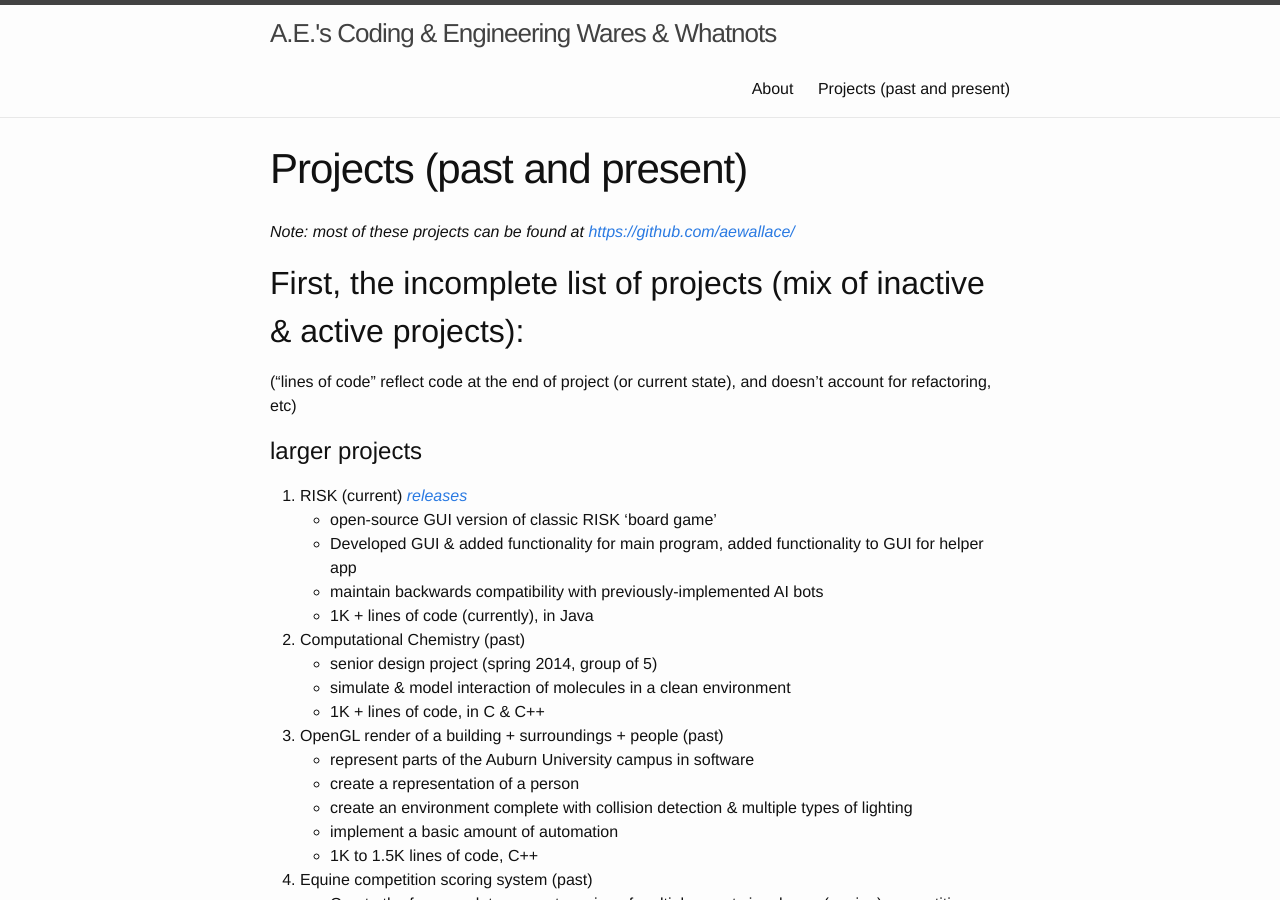
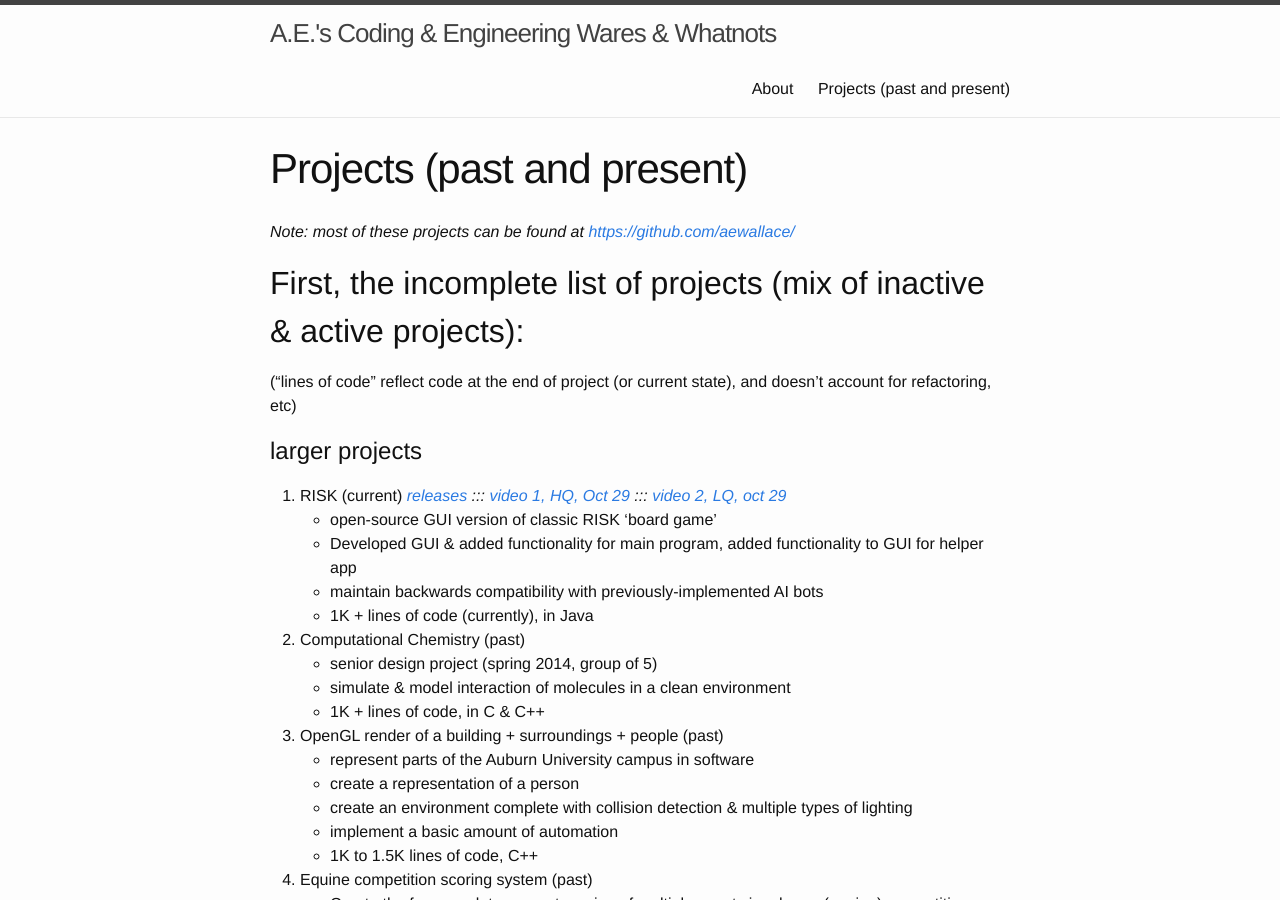
Before and after one commit to aewallace/aewallace.github.io, a Jekyll site: the page built from projects.md, in a window 1280 px wide and 900 px high. Built offline with Jekyll 4.4.1, drawn with Linux system fonts in a browser that asks for light colours.

Commit message:
Update projects.md
Add links to YouTube'd RISK! videos

```diff
--- a/projects.md
+++ b/projects.md
@@ -11,7 +11,7 @@
 
 #larger projects
 
-1. RISK (current) _[releases](https://github.com/aewallace/GUI-Risk/releases)_
+1. RISK (current) _[releases](https://github.com/aewallace/GUI-Risk/releases) ::: [video 1, HQ, Oct 29](https://www.youtube.com/watch?v=F5u-gxw-ofI) ::: [video 2, LQ, oct 29](https://www.youtube.com/watch?v=S1bRbi8VBNg)_
   * open-source GUI version of classic RISK 'board game'
   * Developed GUI & added functionality for main program, added functionality to GUI for helper app
   * maintain backwards compatibility with previously-implemented AI bots
```
